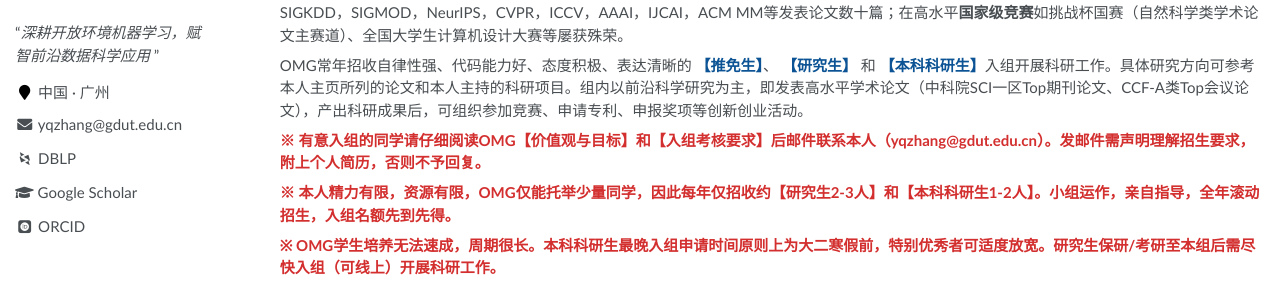
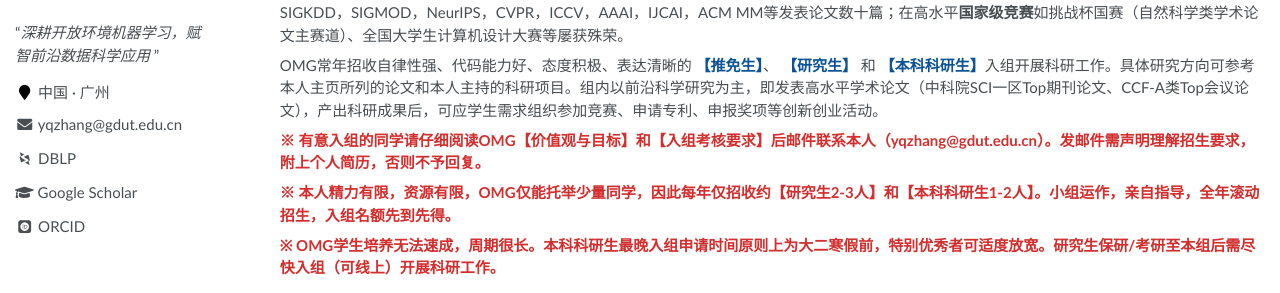
Before and after one commit to yqzhang-Zz/zh-OMG, a Jekyll site: the page built from _pages/about.md, in a window 1280 px wide and 900 px high. Shown: the part 202-495 px from the top of the window. Built offline with Jekyll 4.4.1, drawn with Linux system fonts in a browser that asks for light colours; some web fonts are replaced.

Commit message:
Update about.md

```diff
--- a/_pages/about.md
+++ b/_pages/about.md
@@ -25,7 +25,7 @@ redirect_from:
 OMG常年招收自律性强、代码能力好、态度积极、表达清晰的
 <span style="color: #0b5394; font-weight: bold;">【推免生】</span>、
 <span style="color: #0b5394; font-weight: bold;">【研究生】</span> 和
-<span style="color: #0b5394; font-weight: bold;">【本科科研生】</span>入组开展科研工作。具体研究方向可参考本人主页所列的论文和本人主持的科研项目。组内以前沿科学研究为主，即发表高水平学术论文（中科院SCI一区Top期刊论文、CCF-A类Top会议论文），产出科研成果后，可组织参加竞赛、申请专利、申报奖项等创新创业活动。
+<span style="color: #0b5394; font-weight: bold;">【本科科研生】</span>入组开展科研工作。具体研究方向可参考本人主页所列的论文和本人主持的科研项目。组内以前沿科学研究为主，即发表高水平学术论文（中科院SCI一区Top期刊论文、CCF-A类Top会议论文），产出科研成果后，可应学生需求组织参加竞赛、申请专利、申报奖项等创新创业活动。
 
 <span style="color: #d32f2f; font-weight: bold;">**※ 有意入组的同学请仔细阅读OMG【价值观与目标】和【入组考核要求】后邮件联系本人（yqzhang@gdut.edu.cn）。发邮件需声明理解招生要求，附上个人简历，否则不予回复。**</span>
 
```
